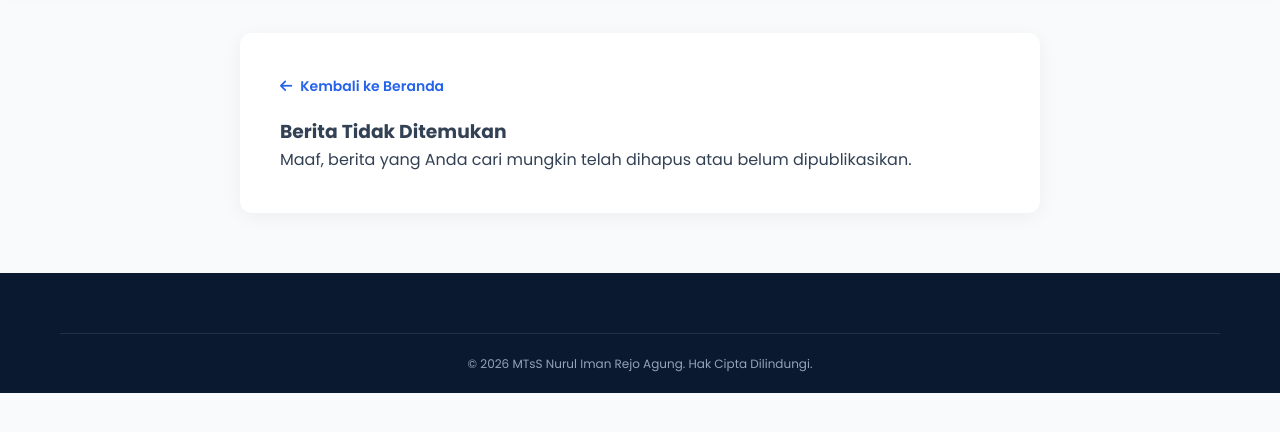
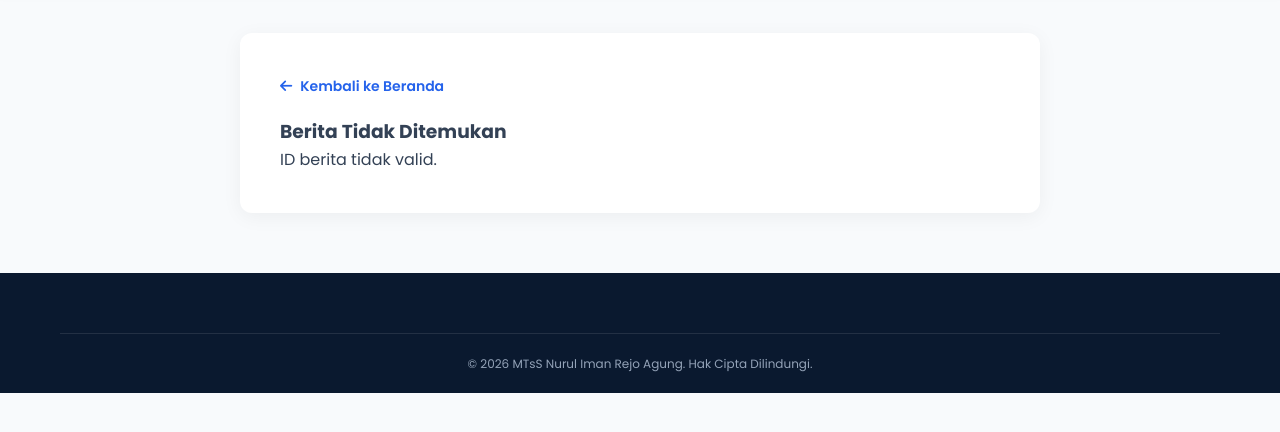
Before and after one commit to mtsnurulimanrejoagung-stack/websiteni2026, a plain HTML site: page read.html in a window 1280 px wide. Shown: the part 126-558 px from the top of the page. Drawn offline with Linux system fonts and the light colour scheme.

Commit message:
Update read.html

```diff
--- a/read.html
+++ b/read.html
@@ -4,34 +4,73 @@
     <meta charset="UTF-8">
     <meta name="viewport" content="width=device-width, initial-scale=1.0">
     <title>Detail Berita - MTsS Nurul Iman Rejo Agung</title>
+    <!-- Google Fonts & Font Awesome -->
     <link href="https://fonts.googleapis.com/css2?family=Poppins:wght@400;500;600;700&display=swap" rel="stylesheet">
     <link rel="stylesheet" href="https://cdnjs.cloudflare.com/ajax/libs/font-awesome/6.4.0/css/all.min.css">
     <link rel="stylesheet" href="style.css">
+
     <style>
         .news-detail-container {
-            max-width: 800px; margin: 40px auto; background: var(--white);
-            padding: 40px; border-radius: 12px; box-shadow: 0 4px 20px rgba(0,0,0,0.05);
+            max-width: 800px;
+            margin: 40px auto;
+            background: var(--white);
+            padding: 40px;
+            border-radius: 12px;
+            box-shadow: 0 4px 20px rgba(0,0,0,0.05);
         }
-        #news-content-box h1 { font-size: 28px; color: var(--navy); margin: 15px 0; line-height: 1.4; }
+
+        #news-content-box h1 {
+            font-size: 28px;
+            color: var(--navy);
+            margin: 15px 0;
+            line-height: 1.4;
+        }
+
         .news-detail-img {
-            width: 100%; max-height: 450px; object-fit: contain;
-            background: #f1f5f9; border-radius: 8px; margin: 25px 0;
+            width: 100%;
+            max-height: 400px;
+            object-fit: contain;
+            background: #f1f5f9;
+            border-radius: 8px;
+            margin: 25px 0;
         }
-        .news-detail-content { font-size: 15px; color: var(--gray-dark); line-height: 1.8; white-space: pre-line; }
+        .news-detail-content {
+            font-size: 15px;
+            color: var(--gray-dark);
+            line-height: 1.8;
+            white-space: pre-line;
+        }
         .back-btn {
-            display: inline-flex; align-items: center; gap: 8px; color: var(--blue);
-            text-decoration: none; font-weight: 600; margin-bottom: 20px; font-size: 14px;
+            display: inline-flex;
+            align-items: center;
+            gap: 8px;
+            color: var(--blue);
+            text-decoration: none;
+            font-weight: 600;
+            margin-bottom: 20px;
+            font-size: 14px;
         }
-        .back-btn:hover { text-decoration: underline; }
+        .back-btn:hover {
+            text-decoration: underline;
+        }
+
         @media (max-width: 768px) {
-            .news-detail-container { padding: 20px; margin: 20px 15px; }
-            #news-content-box h1 { font-size: 20px; }
-            .news-detail-content { font-size: 14px; }
+            .news-detail-container {
+                padding: 20px;
+                margin: 20px 15px;
+            }
+            #news-content-box h1 {
+                font-size: 20px;
+            }
+            .news-detail-content {
+                font-size: 14px;
+            }
         }
     </style>
 </head>
 <body style="background-color: var(--gray-light);">
 
+    <!-- TOP BAR -->
     <div class="top-bar">
         <div class="container top-bar-container">
             <div class="top-info">
@@ -47,6 +86,7 @@
         </div>
     </div>
 
+    <!-- HEADER MINIMALIS (LOGO + TOMBOL KEMBALI) -->
     <header class="header">
         <div class="container nav-container" style="display: flex; justify-content: space-between; align-items: center;">
             <a href="index.html" class="logo">
@@ -62,15 +102,18 @@
         </div>
     </header>
 
+    <!-- KONTEN UTAMA BERITA -->
     <div class="container">
         <div class="news-detail-container">
             <a href="index.html" class="back-btn"><i class="fas fa-arrow-left"></i> Kembali ke Beranda</a>
+
             <div id="news-content-box">
                 <p style="text-align: center; color: #94A3B8; padding: 40px;">Memuat berita...</p>
             </div>
         </div>
     </div>
 
+    <!-- FOOTER -->
     <footer class="footer" style="margin-top: 60px;">
         <div class="container">
             <div class="footer-bottom">
@@ -79,23 +122,45 @@
         </div>
     </footer>
 
-    <script>
+    <!-- SCRIPT DETAIL BERITA FIRESTORE -->
+    <script type="module">
+        import { initializeApp } from "https://www.gstatic.com/firebasejs/10.12.2/firebase-app.js";
+        import { getFirestore, doc, getDoc } from "https://www.gstatic.com/firebasejs/10.12.2/firebase-firestore.js";
+
+        const firebaseConfig = {
+            apiKey: "AIzaSyDCokgJrrjQk7YTTw2iu4-p5S6SvbCCV0g",
+            authDomain: "websiteni2026.firebaseapp.com",
+            projectId: "websiteni2026",
+            storageBucket: "websiteni2026.firebasestorage.app",
+            messagingSenderId: "596706822852",
+            appId: "1:596706822852:web:febe256e797e71ca0cd791",
+            measurementId: "G-Z1XKB3K9L2"
+        };
+
+        const app = initializeApp(firebaseConfig);
+        const db = getFirestore(app);
+
         document.addEventListener("DOMContentLoaded", async () => {
             const urlParams = new URLSearchParams(window.location.search);
             const newsId = urlParams.get("id");
             const box = document.getElementById("news-content-box");
 
+            if (!newsId) {
+                box.innerHTML = `<h3>Berita Tidak Ditemukan</h3><p>ID berita tidak valid.</p>`;
+                return;
+            }
+
             try {
-                const res = await fetch("data.json?t=" + Date.now());
-                const data = await res.json();
-                const article = (data.news || []).find(item => item.id == newsId);
+                const docSnap = await getDoc(doc(db, "news", newsId));
 
-                if (!article) {
-                    box.innerHTML = `<h3>Berita Tidak Ditemukan</h3><p>Maaf, berita yang Anda cari mungkin telah dihapus atau belum dipublikasikan.</p>`;
+                if (!docSnap.exists()) {
+                    box.innerHTML = `<h3>Berita Tidak Ditemukan</h3><p>Maaf, berita yang Anda cari mungkin telah dihapus atau tidak tersedia.</p>`;
                     return;
                 }
 
+                const article = docSnap.data();
                 const imgSrc = article.image || "https://images.unsplash.com/photo-1585829365295-ab7cd400c167?q=80&w=800&auto=format&fit=crop";
+
                 document.title = article.title + " - MTsS Nurul Iman Rejo Agung";
 
                 box.innerHTML = `
@@ -105,7 +170,7 @@
                     <div class="news-detail-content">${article.content}</div>
                 `;
             } catch (e) {
-                box.innerHTML = `<h3>Gagal Memuat Berita</h3><p>Terjadi kesalahan saat membaca data berita.</p>`;
+                box.innerHTML = `<h3>Gagal Memuat Berita</h3><p>Terjadi kesalahan koneksi saat memuat berita.</p>`;
             }
         });
     </script>
```
